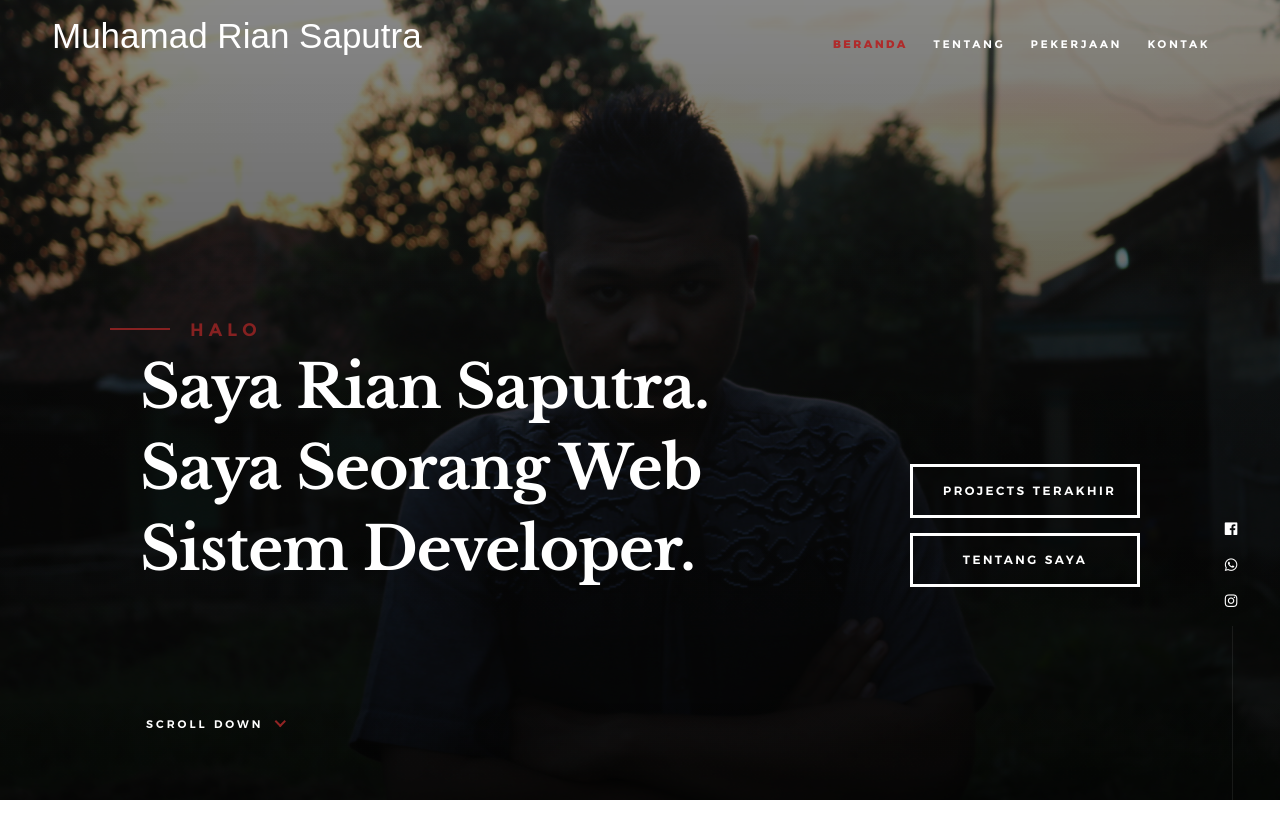
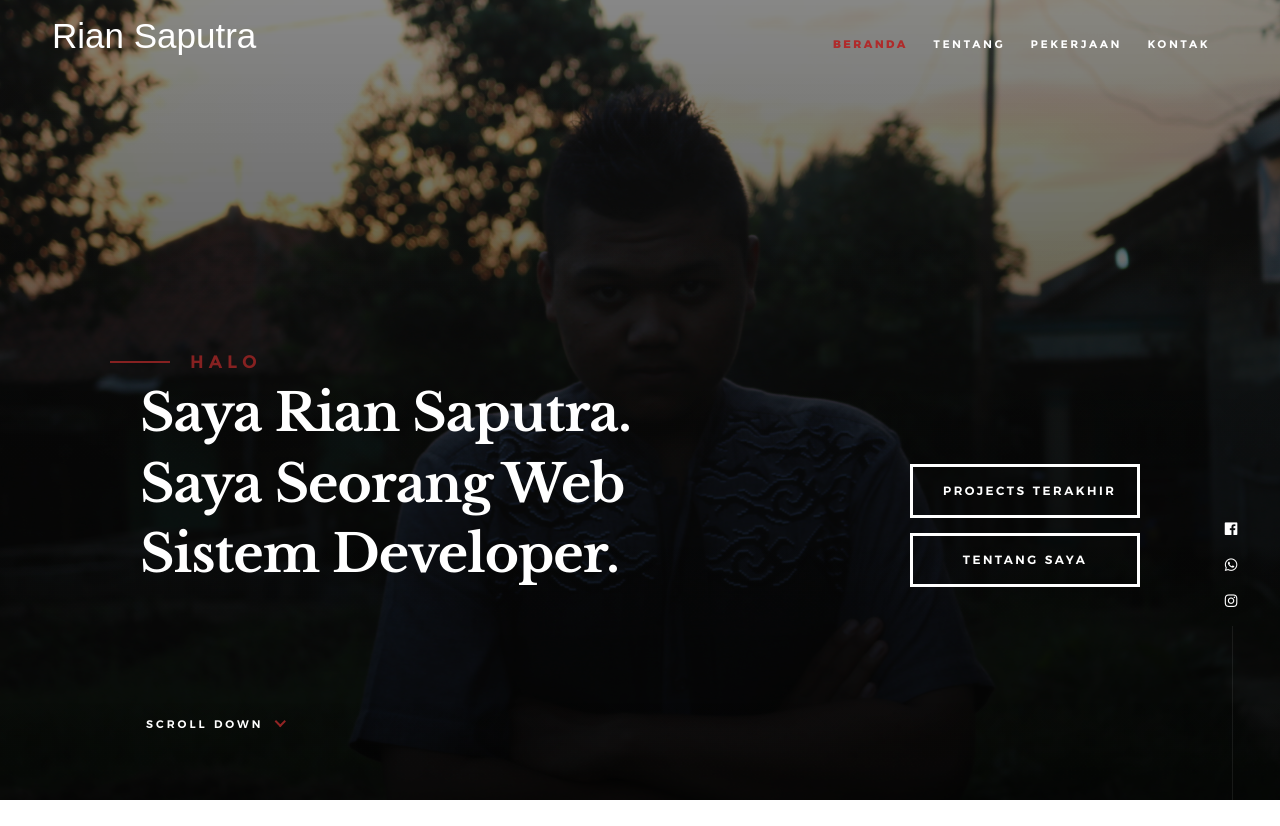
Before and after one commit to Riankun08/Riankun08, a PHP site: page / in a window 1280 px wide. Shown: the top 826 px of the page. Run offline with PHP 8.4, Linux system fonts and the light colour scheme.

Commit message:
two commit

```diff
--- a/css/main.css
+++ b/css/main.css
@@ -126,22 +126,6 @@ h1, h2, h3, h4, h5, h6, .h01, .h02, .h03, .h04, .h05, .h06 {
     text-rendering: optimizeLegibility;
 }
 
-.animasi-teks{
-    font-size: 30px ;
-    width: 100%;
-    white-space: nowrap;
-    overflow:hidden;
-    -webkit-animation: typing 5s steps(70,end);
-    animation: animasi-ketik 5s steps(70,end);
-}
-
-@keyframes animasi-ketik{
-    form {width: 0;}
-}
-
-@-webkit-keyframes animasi-ketik{
-    form {width: 0;}
-}
 
 h1, .h01, h2, .h02, h3, .h03, h4, .h04 {
     margin-top: 6rem;
--- a/index.html
+++ b/index.html
@@ -31,29 +31,9 @@
 
     <!-- favicons
     ================================================== -->
-
+    <link rel="shortcut icon" href="favicon.ico" type="image/x-icon">
     <link rel="icon" href="favicon.ico" type="image/x-icon">
 
-    <style type="text/css">
-
-        #animasi-teks{
-            font-size: 60px ;
-            width: 100%;
-            white-space: nowrap;
-            overflow:hidden;
-            -webkit-animation: typing 5s steps(70,end);
-            animation: animasi-ketik 5s steps(70,end);
-        }
-
-        @keyframes animasi-ketik{
-            form {width: 0;}
-        }
-
-        @-webkit-keyframes animasi-ketik{
-            form {width: 0;}
-        }
-
-    </style>
 </head>
 
 <body id="top">
@@ -63,7 +43,7 @@
     <header class="s-header">
 
         <div class="header-logo">
-            <p class="footer-site-logo" href="#0" style="width:100%; margin:2px;font-size: 35px; font-family: arial; color: white;">Muhamad Rian Saputra</p>
+            <a  class="site-logo" href="#0" style="width:100%; margin:2px;font-size: 35px; font-family: arial; color: white;">Rian Saputra</a>
         </div>
 
         <nav class="header-nav-wrap">
@@ -93,7 +73,7 @@
 
                 <h3>Halo</h3>
 
-                <h1 id="animasi-teks">
+                <h1>
                     Saya Rian Saputra. <br>
                     Saya Seorang Web  <br>
                     Sistem Developer.
```
